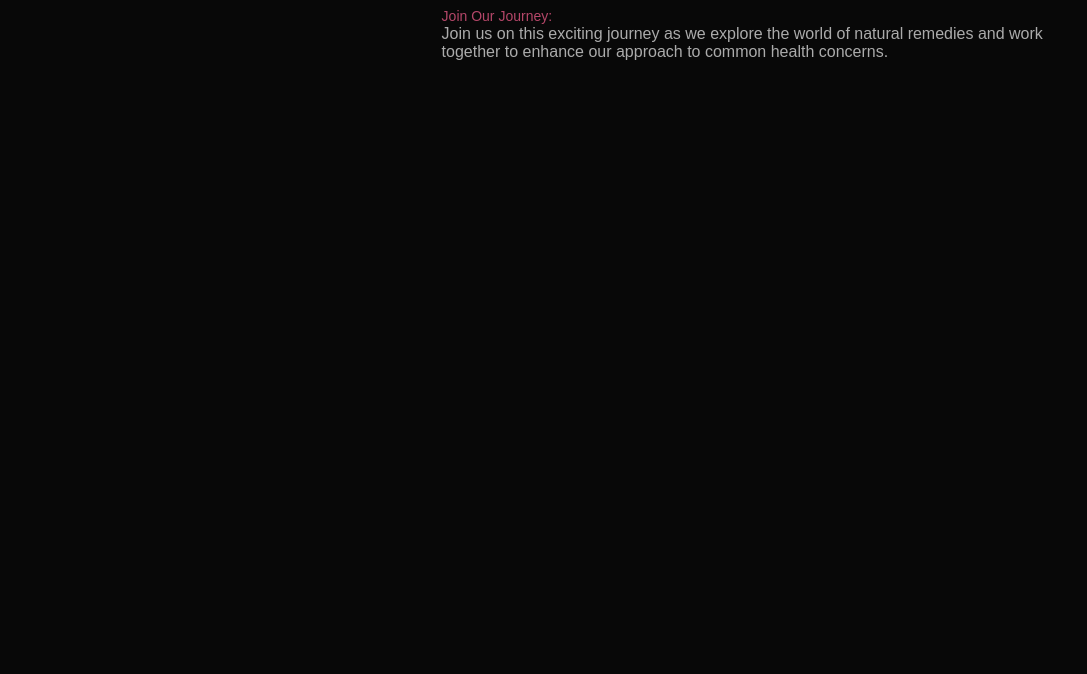
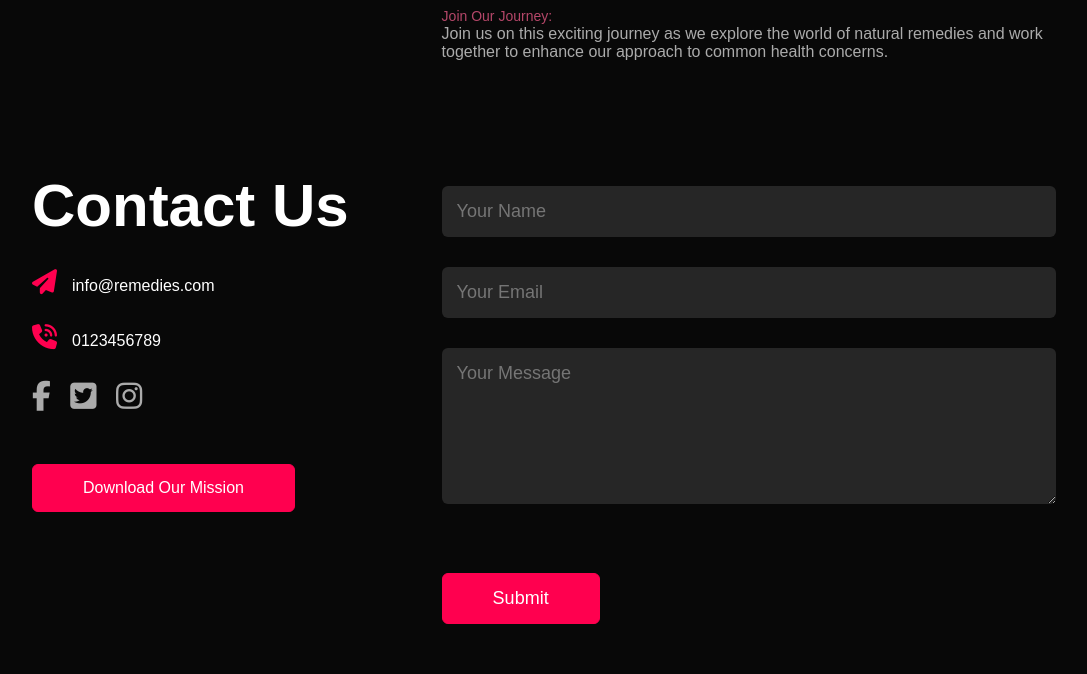
Before and after one commit to Verastegui117/491, a Flask app: page / in a window 1280 px wide. Shown: the part 1587-2261 px from the top of the page, without its empty margins (96-1183 px from the left). Before the commit the page ends 1647 px from the top, so only its background shows below. Run offline with Flask 3, Linux system fonts and the light colour scheme; some libraries are stand-ins or nearby versions.

Commit message:
contact us

```diff
--- a/static/style.css
+++ b/static/style.css
@@ -165,3 +165,72 @@ nav ul li a:hover::after {
 .tab-contents.active-tab{
     display: block;
 }
+.contact-left{
+    flex-basis: 35%;
+}
+.contact-right{
+    flex-basis: 60%;
+}
+.contact-left p{
+    margin-top: 30px;
+}
+.contact-left p i{
+    color: #ff004f;
+    margin-right: 15px;
+    font-size: 25px;
+}
+.social-icons{
+    margin-top: 30px;
+}
+.social-icons a{
+    text-decoration: none;
+    font-size: 30px;
+    margin-right: 15px;
+    color: #ababab;
+    display: inline-block;
+    transition: transform 0.5s;
+}
+.social-icons a:hover{
+    color: #ff004f;
+    transition: translateY(-5px);
+}
+.btn.btn2{
+    display: inline-block;
+    background: #ff004f;
+    margin: 50px auto;
+    width: fit-content;
+    border: 1px solid #ff004f;
+    padding: 14px 50px;
+    border-radius: 6px;
+    text-decoration: none;
+    color: #fff;
+    transition: backround 0.5s;
+}
+.btn.btn2:hover{
+    background: black;
+}
+.contact-right form{
+    width: 100%;
+}
+form input, form textarea{
+    width: 100%;
+    border: 0;
+    outline: none;
+    background: #262626;
+    padding: 15px;
+    margin: 15px 0;
+    color: #fff;
+    font-size: 18px;
+    border-radius: 6px;
+}
+form .btn2{
+    padding: 14px 60px;
+    font-size: 18px;
+    margin-top: 20px;
+    cursor: pointer;
+}
+#msg{
+    color: #61b752;
+    margin-top: -40px;
+    display: block;
+}
--- a/templates/index.html
+++ b/templates/index.html
@@ -6,6 +6,7 @@
     <meta name = "viewport" content = "width=device-width, initial-scale=1.0">
     <title>Natural Remedies - Healthier living</title>
     <link rel = "stylesheet" href = "static/style.css">
+    <script src="https://kit.fontawesome.com/0948178409.js" crossorigin="anonymous"></script>
 </head>
 <body>
 <div id = "header">
@@ -118,6 +119,52 @@
 
     }
 </script>
+<!---------contact-->
+<div id = "contact">
+    <div class = "container">
+        <div class = "row">
+            <div class = "contact-left">
+                <h1 class = "sub-title">Contact Us</h1>
+                <p><i class="fa-solid fa-paper-plane"></i>info@remedies.com</p>
+                <p><i class="fa-solid fa-phone-volume"></i>0123456789</p>
+                <div class = "social-icons">
+                    <a href = "https:////facebook.com"><i class="fa brands fa-facebook"></i></a>
+                    <a href = "https:////twitter.com"><i class="fa-brands fa-twitter-square"></i></a>
+                    <a href = "https:////instagram.com"><i class="fa-brands fa-instagram"></i></a>
+                </div>
+                <a href = "images/mission.pdf" download class = "btn btn2">Download Our Mission</a>
+            </div>
+            <div class = "contact-right">
+                <form name = "submit-to-google-sheet">
+                    <input type = "text" name = "Name" placeholder = "Your Name" required>
+                    <input type = "email" name = "Email" placeholder="Your Email" required>
+                    <textarea name = "Message" rows = "6" placeholder="Your Message"></textarea>
+                    <button type="submit"class = "btn btn2"> Submit</button> </button>
+                </form>
+                <span id = "msg"></span>
+            </div>
+        </div>
+    </div>
 
+
+</div>
+<script>
+    const scriptURL = 'https://script.google.com/macros/s/AKfycbz-qT-n2XAW64Fpt__0RQ5Bk0Qz_cLtpWucYoZO5q29VkSYR6cptcDlB67nOcR8kVcuZA/exec'
+    const form = document.forms['submit-to-google-sheet']
+    const msg = document.getElementById("msg")
+
+    form.addEventListener('submit', e => {
+      e.preventDefault()
+      fetch(scriptURL, { method: 'POST', body: new FormData(form)})
+        .then(response => {
+            msg.innerHTML = "Message sent successfully"
+            setTimeout(function(){
+                msg.innerHTML = ""
+            },5000)
+            form.reset()
+        })
+        .catch(error => console.error('Error!', error.message))
+    })
+  </script>
 </body>
 </html>
```
Also changed, not shown: templates/contact.html (added, +46 -0 lines).
